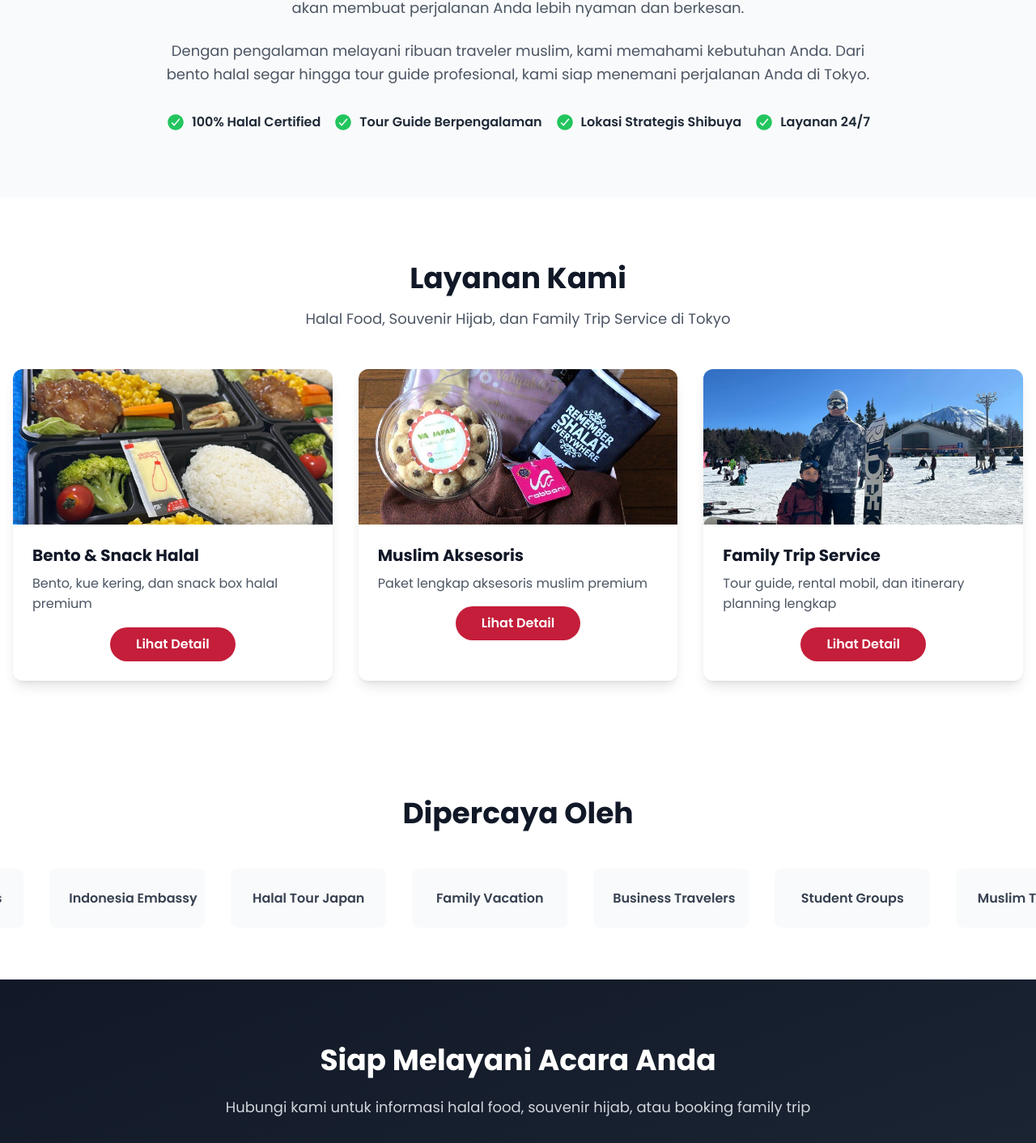
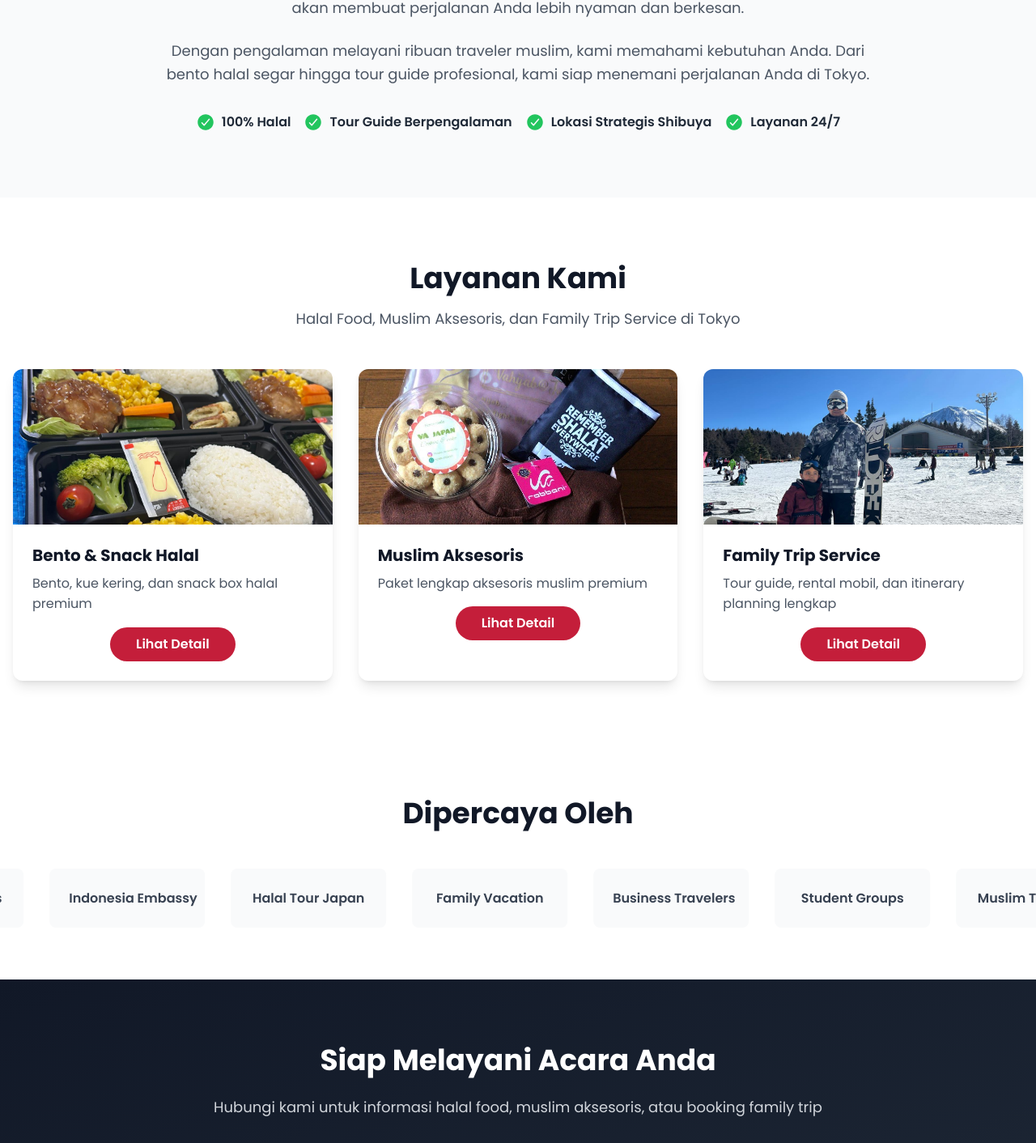
Before and after one commit to rifkyfadillah404/Yuma-halal-food, a React (Vite) app: page / in a window 1280 px wide. Shown: the part 816-2228 px from the top of the page at 81% size. Built offline with nearby package versions, Linux system fonts and the light colour scheme.

Commit message:
ilangin Certified

```diff
--- a/src/components/About.jsx
+++ b/src/components/About.jsx
@@ -3,7 +3,7 @@ import { IoCheckmarkCircle } from 'react-icons/io5'
 
 const About = () => {
   const features = [
-    '100% Halal Certified',
+    '100% Halal',
     'Tour Guide Berpengalaman',
     'Lokasi Strategis Shibuya',
     'Layanan 24/7'
--- a/src/components/Contact.jsx
+++ b/src/components/Contact.jsx
@@ -10,7 +10,7 @@ const Contact = () => {
             Siap Melayani Acara Anda
           </h2>
           <p className="text-lg mb-8 text-gray-300">
-            Hubungi kami untuk informasi halal food, souvenir hijab, atau booking family trip
+            Hubungi kami untuk informasi halal food, muslim aksesoris, atau booking family trip
           </p>
           <motion.div
             initial={{ opacity: 0, y: 20 }}
--- a/src/components/Services.jsx
+++ b/src/components/Services.jsx
@@ -35,7 +35,7 @@ const Services = () => {
         >
           <h2 className="text-3xl md:text-4xl font-bold text-gray-900 mb-4">Layanan Kami</h2>
           <p className="text-lg text-gray-600 max-w-2xl mx-auto">
-            Halal Food, Souvenir Hijab, dan Family Trip Service di Tokyo
+            Halal Food, Muslim Aksesoris, dan Family Trip Service di Tokyo
           </p>
         </motion.div>
 
--- a/src/pages/BentoSnackDetail.jsx
+++ b/src/pages/BentoSnackDetail.jsx
@@ -41,7 +41,7 @@ const BentoSnackDetail = () => {
       name: 'Snack Box Donut',
       description: 'Paket snack donut halal untuk acara atau gift',
       image: '/assets/food/donut.jpg',
-      features: ['Halal Certified', 'Variasi Rasa', 'Cocok untuk Gift', 'Fresh & Soft']
+      features: ['100% Halal', 'Variasi Rasa', 'Cocok untuk Gift', 'Fresh & Soft']
     }
   ]
 
@@ -129,7 +129,7 @@ const BentoSnackDetail = () => {
         >
           <div className="inline-block mb-4">
             <span className="bg-primary/10 text-primary px-6 py-2 rounded-full text-sm font-semibold">
-              100% Halal Certified
+              100% Halal
             </span>
           </div>
           <h2 className="text-4xl md:text-5xl font-bold text-gray-900 mb-6 leading-tight">
@@ -214,7 +214,7 @@ const BentoSnackDetail = () => {
                     Pesan via WhatsApp
                   </motion.button>
                   <p className="text-center text-sm text-gray-500">
-                    Fast response & 100% Halal Certified
+                    Fast response & 100% Halal
                   </p>
                 </div>
               </motion.div>
```
